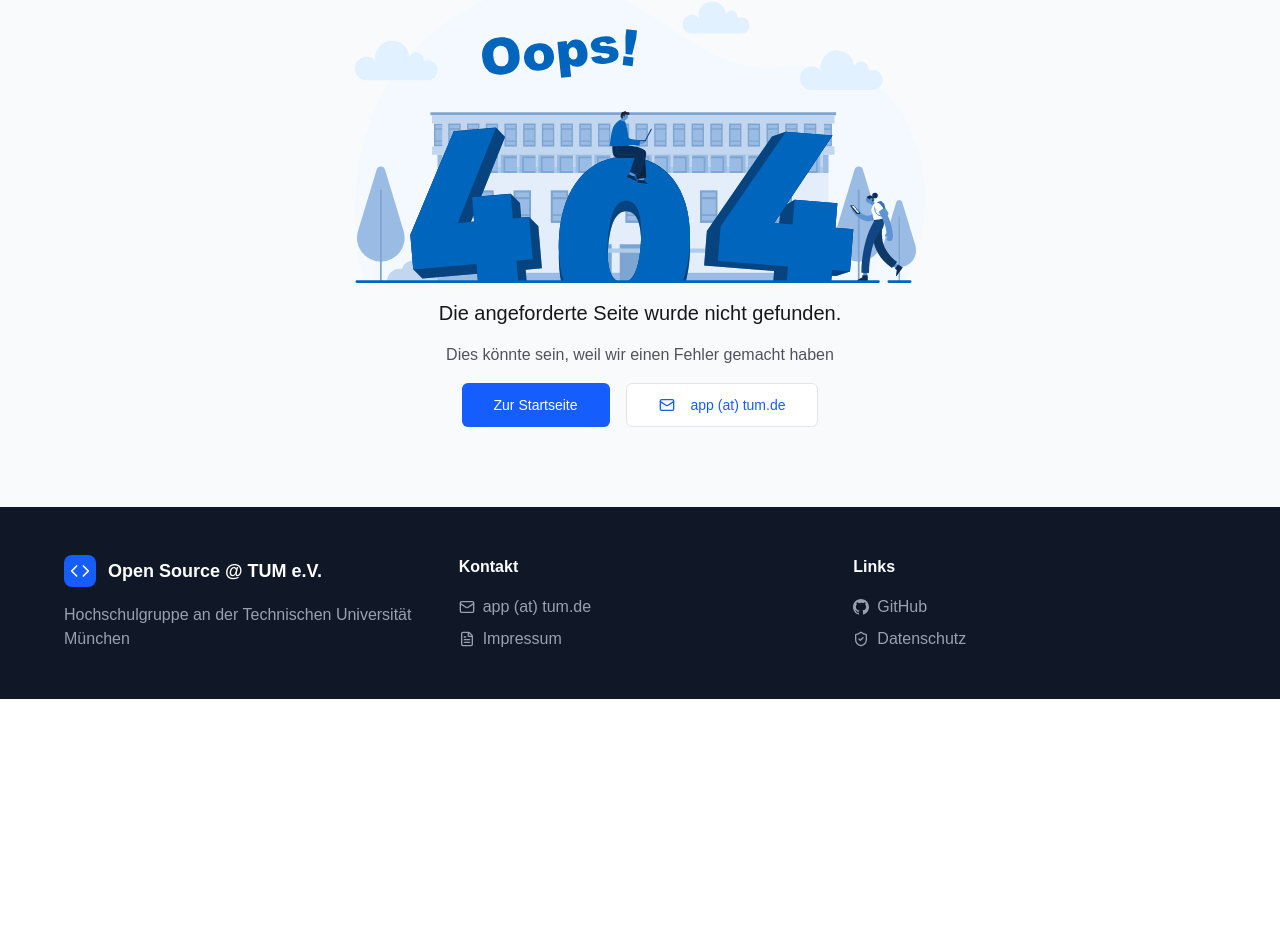
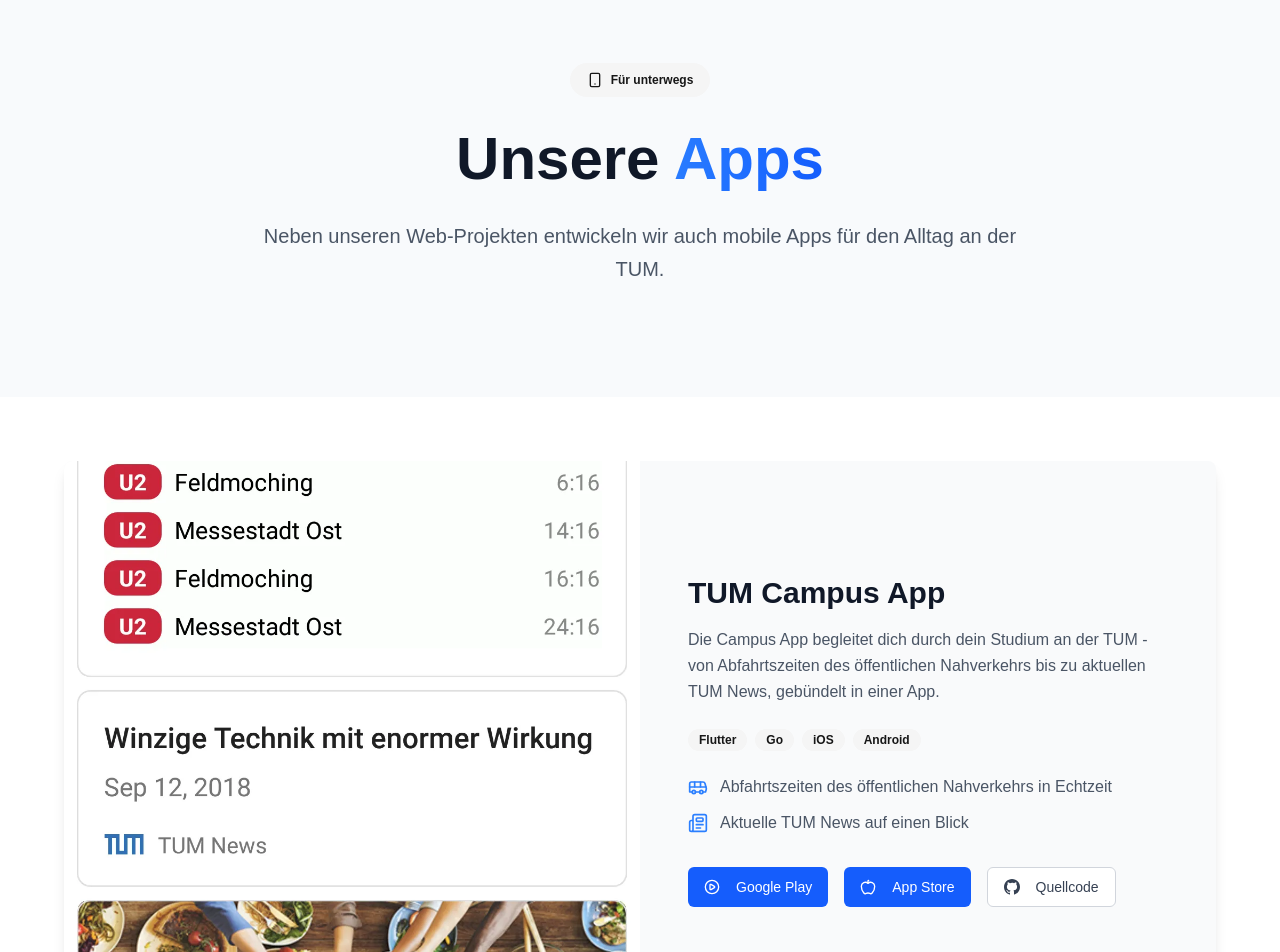
Before and after one commit to TUM-Dev/Website, a React (Vite) app: page /apps in a window 1280 px wide. Shown: the part 100-1052 px from the top of the page. Before the commit the page ends 800 px from the top, so only its background shows below. Built offline with nearby package versions, Linux system fonts and the light colour scheme.

Commit message:
Add a dedicated mobile app page

```diff
--- a/package.json
+++ b/package.json
@@ -66,7 +66,7 @@
 	"packageManager": "pnpm@11.20.0",
 	"private": true,
 	"scripts": {
-		"build": "vite build && mkdir dist/about && cp dist/index.html dist/about && mkdir dist/contact && cp dist/index.html dist/contact && mkdir dist/privacy && cp dist/index.html dist/privacy && mkdir dist/imprint && cp dist/index.html dist/imprint && mkdir dist/mitmachen && cp dist/index.html dist/mitmachen  && cp dist/index.html dist/404.html",
+		"build": "vite build && mkdir dist/about && cp dist/index.html dist/about && mkdir dist/contact && cp dist/index.html dist/contact && mkdir dist/privacy && cp dist/index.html dist/privacy && mkdir dist/imprint && cp dist/index.html dist/imprint && mkdir dist/mitmachen && cp dist/index.html dist/mitmachen && mkdir dist/apps && cp dist/index.html dist/apps && cp dist/index.html dist/404.html",
 		"dev": "vite",
 		"format": "biome format --write && biome check --formatter-enabled=false --linter-enabled=false --write",
 		"lint": "biome check --error-on-warnings",
--- a/src/App.tsx
+++ b/src/App.tsx
@@ -7,6 +7,7 @@ import ContactPage from '@/pages/ContactPage'
 import DataProtectionPage from '@/pages/DataProtectionPage'
 import ImprintPage from '@/pages/ImprintPage'
 import HelpNeededPage from '@/pages/HelpNeededPage'
+import AppsPage from '@/pages/AppsPage'
 import NotFoundPage from '@/pages/NotFoundPage'
 
 function App() {
@@ -20,6 +21,7 @@ function App() {
         <Route path="/privacy" element={<DataProtectionPage />} />
         <Route path="/imprint" element={<ImprintPage />} />
         <Route path="/mitmachen" element={<HelpNeededPage />} />
+        <Route path="/apps" element={<AppsPage />} />
         <Route path="*" element={<NotFoundPage />} />
       </Routes>
       <Footer />
--- a/src/components/header.tsx
+++ b/src/components/header.tsx
@@ -39,6 +39,14 @@ export const Header = () => {
 						</Button>
 						<Button
 							asChild
+							className={cn(navLinkClassName(location.pathname === "/apps"), "hidden sm:flex")}
+							size="sm"
+							variant="ghost"
+						>
+							<Link to="/apps">Campus App</Link>
+						</Button>
+						<Button
+							asChild
 							className={cn(navLinkClassName(location.pathname === "/mitmachen"), "hidden sm:flex")}
 							size="sm"
 							variant="ghost"
--- /dev/null
+++ b/src/pages/AppsPage.tsx
@@ -0,0 +1,143 @@
+import { Apple, Bus, Newspaper, PlayCircle, Smartphone } from "lucide-react";
+import { GithubIcon } from "@/components/ui/github-icon";
+import { Badge } from "@/components/ui/badge";
+import { Button } from "@/components/ui/button";
+import {
+	Card,
+	CardContent,
+} from "@/components/ui/card";
+
+const APP_STORE_URL =
+	"https://apps.apple.com/de/app/tum-campus-app/id1557123392";
+const PLAY_STORE_URL =
+	"https://play.google.com/store/apps/details?id=de.tum.in.tumcampus&hl=de";
+
+export default function AppsPage() {
+	return (
+		<div>
+			<section className="py-20 px-4">
+				<div className="container mx-auto text-center max-w-4xl">
+					<Badge
+						className="mb-6 px-4 py-2 dark:bg-slate-700 dark:text-gray-300"
+						variant="secondary"
+					>
+						<Smartphone className="w-4 h-4 mr-2" />
+						Für unterwegs
+					</Badge>
+					<h1 className="text-5xl md:text-6xl font-bold dark:text-white text-gray-900 mb-6 leading-tight">
+						Unsere
+						<span className="dark:bg-linear-to-r dark:from-blue-400 dark:to-blue-500 bg-linear-to-r from-blue-500 to-blue-600 bg-clip-text text-transparent">
+							{" "}
+							Apps
+						</span>
+					</h1>
+					<p className="text-xl dark:text-gray-300 text-gray-600 mb-8 leading-relaxed max-w-3xl mx-auto">
+						Neben unseren Web-Projekten entwickeln wir auch mobile Apps für
+						den Alltag an der TUM.
+					</p>
+				</div>
+			</section>
+
+			<section className="py-16 px-4 dark:bg-slate-800 bg-white">
+				<div className="container mx-auto max-w-6xl">
+					<Card className="border-0 shadow-lg dark:bg-slate-700 dark:border-slate-600 bg-gray-50 overflow-hidden">
+						<CardContent className="p-0">
+							<div className="grid lg:grid-cols-2 items-center">
+								<img
+									alt="Screenshot der TUM Campus App"
+									className="w-full h-full object-cover max-h-[560px]"
+									src="/screenshots/android_1.webp"
+								/>
+								<div className="p-8 lg:p-12">
+									<h2 className="text-3xl font-bold dark:text-white text-gray-900 mb-4">
+										TUM Campus App
+									</h2>
+									<p className="dark:text-gray-300 text-gray-600 mb-6 leading-relaxed">
+										Die Campus App begleitet dich durch dein Studium an der
+										TUM - von Abfahrtszeiten des öffentlichen Nahverkehrs bis
+										zu aktuellen TUM News, gebündelt in einer App.
+									</p>
+
+									<div className="flex flex-wrap gap-2 mb-6">
+										<Badge
+											className="dark:bg-slate-600 dark:text-gray-300"
+											variant="secondary"
+										>
+											Flutter
+										</Badge>
+										<Badge
+											className="dark:bg-slate-600 dark:text-gray-300"
+											variant="secondary"
+										>
+											Go
+										</Badge>
+										<Badge
+											className="dark:bg-slate-600 dark:text-gray-300"
+											variant="secondary"
+										>
+											iOS
+										</Badge>
+										<Badge
+											className="dark:bg-slate-600 dark:text-gray-300"
+											variant="secondary"
+										>
+											Android
+										</Badge>
+									</div>
+
+									<div className="space-y-3 mb-8">
+										<div className="flex items-center dark:text-gray-300 text-gray-600">
+											<Bus className="w-5 h-5 mr-3 shrink-0 dark:text-blue-400 text-blue-500" />
+											Abfahrtszeiten des öffentlichen Nahverkehrs in Echtzeit
+										</div>
+										<div className="flex items-center dark:text-gray-300 text-gray-600">
+											<Newspaper className="w-5 h-5 mr-3 shrink-0 dark:text-blue-400 text-blue-500" />
+											Aktuelle TUM News auf einen Blick
+										</div>
+									</div>
+
+									<div className="flex flex-wrap gap-4">
+										<Button asChild className="dark:bg-blue-600 dark:hover:bg-blue-700 bg-blue-600 hover:bg-blue-700 text-white">
+											<a
+												href={PLAY_STORE_URL}
+												rel="noopener noreferrer"
+												target="_blank"
+											>
+												<PlayCircle className="w-4 h-4 mr-2" />
+												Google Play
+											</a>
+										</Button>
+										<Button asChild className="dark:bg-blue-600 dark:hover:bg-blue-700 bg-blue-600 hover:bg-blue-700 text-white">
+											<a
+												href={APP_STORE_URL}
+												rel="noopener noreferrer"
+												target="_blank"
+											>
+												<Apple className="w-4 h-4 mr-2" />
+												App Store
+											</a>
+										</Button>
+										<Button
+											asChild
+											className="dark:border-slate-500 dark:text-gray-200 dark:hover:bg-slate-600 border-gray-300 text-gray-700 hover:bg-gray-100"
+											variant="outline"
+										>
+											<a
+												href="https://github.com/tum-dev/campus_flutter"
+												rel="noopener noreferrer"
+												target="_blank"
+											>
+												<GithubIcon className="w-4 h-4 mr-2" />
+												Quellcode
+											</a>
+										</Button>
+									</div>
+								</div>
+							</div>
+						</CardContent>
+					</Card>
+				</div>
+			</section>
+		</div>
+	);
+}
```
